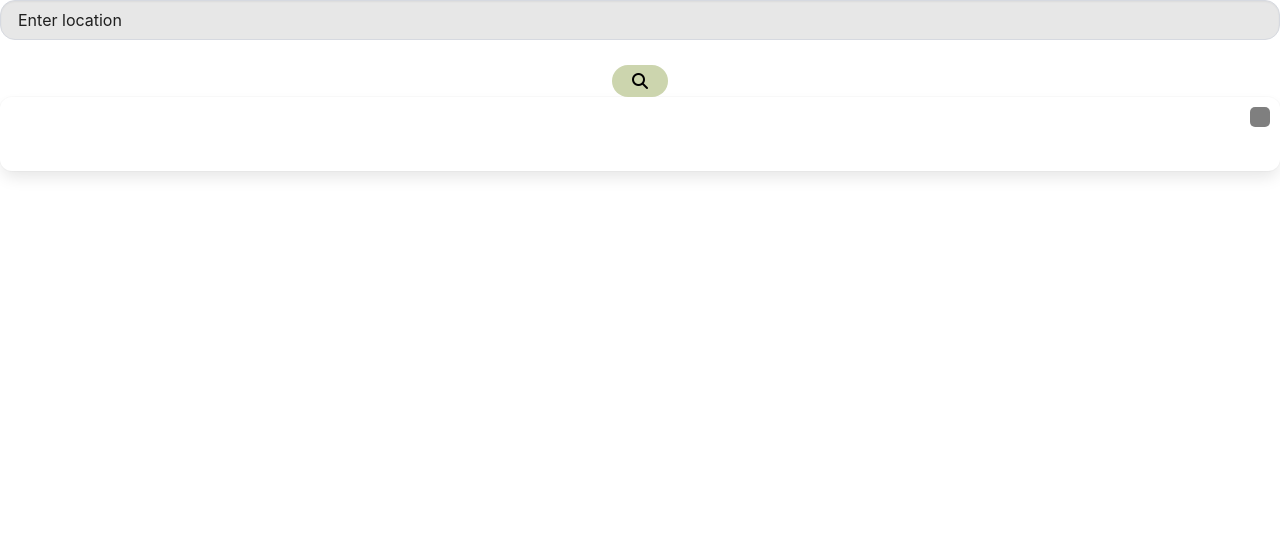
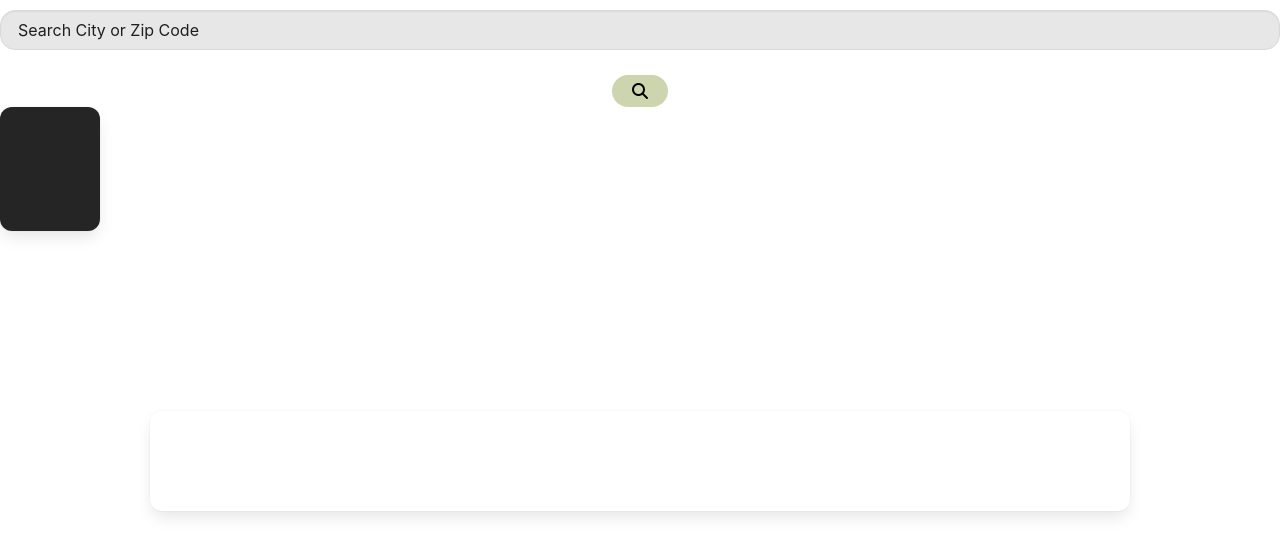
Before and after one commit to qchris101/WeatherApp, a website: page public/index.html in a window 1280 px wide. Drawn offline with nearby package versions, Linux system fonts and the light colour scheme.

Commit message:
Working on Styles

```diff
--- a/public/index.html
+++ b/public/index.html
@@ -15,25 +15,34 @@
 
         <form action = "" method="get" id="weatherInfo">
             <nav>
-                <input type="text" id="location" class="input is-rounded " placeholder="Enter location" >
+                <input type="text" id="location" class="input is-rounded " placeholder="Search City or Zip Code" >
                 <button type="submit" id="getWeather" class="button is-dark is-rounded" ><i class="fa-solid fa-magnifying-glass"></i></button>
             </nav>
         </form>
 
-        <div id="weatherDiv" class="box">
+        <div id="weatherDiv" >
 
-            <div id="ImgDiv">
+            <div id="ImgDiv" class="card">
+                <h3 id="location_name" ></h3>
+                <p id="weather_text" class="title">
+
+                    <section >
+                        <div id ="temp_f"> </div>
+
+                    </section>
+                </p>
                 <img id="temp_icon" >
-                <p id="weather_text"></p>
-                <h2 id="location_name"></h2>
             </div>
 
-            <div id="output" class="container">
-                <div id ="temp_f" class="column is-quarter"> </div>
-                <div id ="feel_like" class="column is-quarter"></div>
-                <div id ="humid" class="column is-quarter"></div>
-                <div id ="precip" class="column is-quarter"></div>
-                <div id ="wind_mph" class="column is-quarter"></div>
+            <div id="output" class="column">
+
+                <section class="card">
+                <div id ="feel_like" class=""></div>
+                <div id ="wind_mph" class=""></div>
+                <div id ="precip" class=""></div>
+                <div id ="humid" class=""></div>
+
+                </section>
             </div>
         </div>
     </div>
--- a/public/style.css
+++ b/public/style.css
@@ -5,12 +5,6 @@ h1 {
     color: black !important;
 }
 #weatherDiv{
-    display: flex;
-    flex-direction: column;
-    align-items: flex-end;
-    gap:10px;
-    margin: 50px,25px,0px,25px;
-    /* margin-bottom: 50px; */
     color: white;
 }
 #location{
@@ -21,11 +15,16 @@ input{
     color: black;
 }
 #output{
-    display: flex;
-    justify-content: space-between;
+    margin:50px;
+    padding: 100px;
     color: white !important;
 }
-
+.card{
+    padding: 50px;
+    background-color: white !important;
+    color: black !important;
+    box-shadow: none;
+}
 #mainDiv {
     margin-top: 100px;
 
@@ -55,12 +54,13 @@ input{
     background-color: #FAEDCD !important;
 }
 #weatherInfo:focus {
-   outline: none;
+    outline: none;
 }
 
 #ImgDiv{
     position: relative;
     display: inline-block;
+    background-color: rgb(37, 37, 37) !important;
 }
 
 #temp_icon {
@@ -76,7 +76,10 @@ input{
     color: white;  /* Adjust text color */
     font-size: 24px;
     font-weight: bold;
-    background: rgba(0, 0, 0, 0.5); /* Optional: Semi-transparent background */
+    /* Optional: Semi-transparent background */
     padding: 10px;
     border-radius: 5px;
 }
+nav{
+    margin-top: 10px;
+}
```
